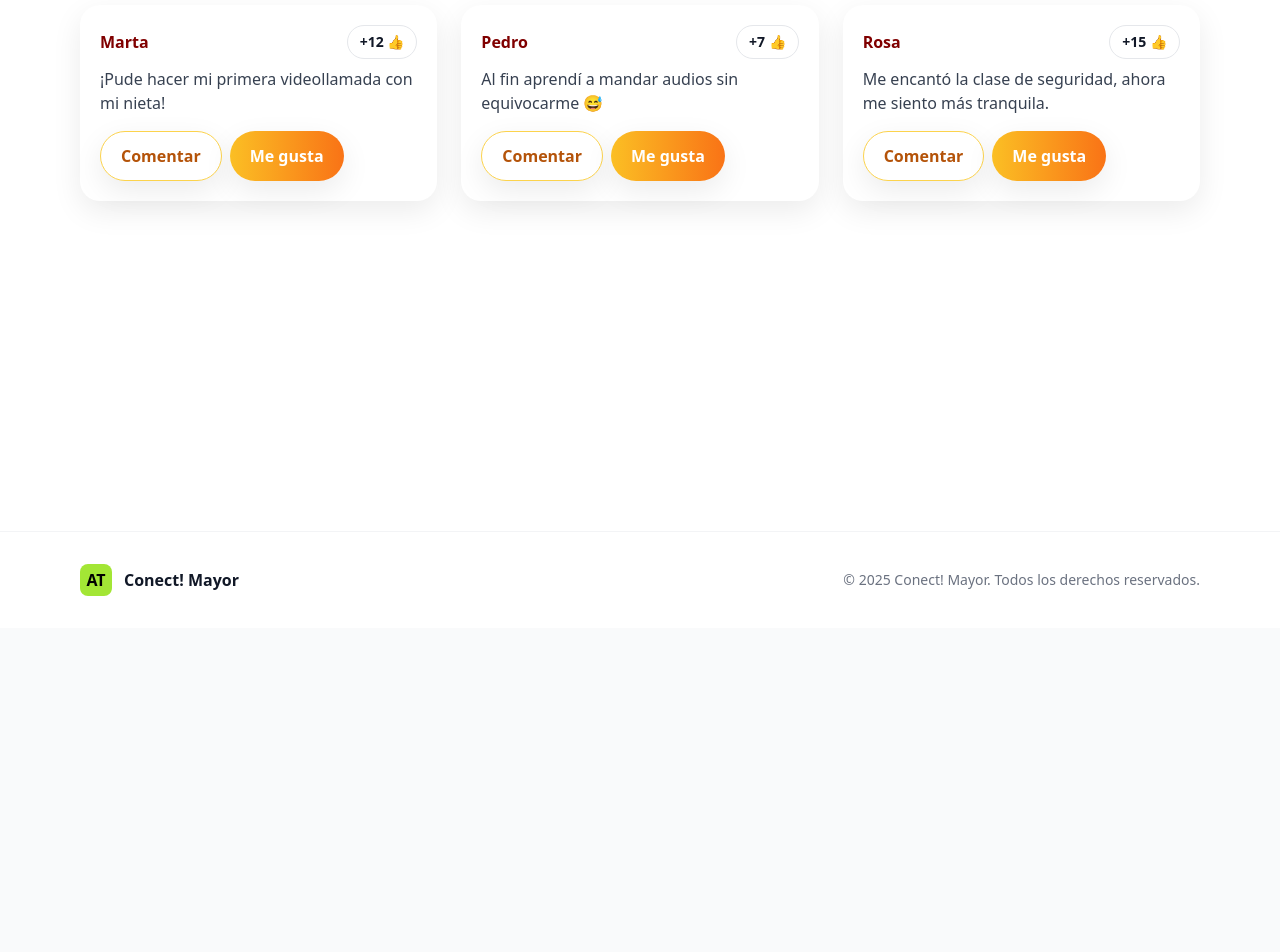
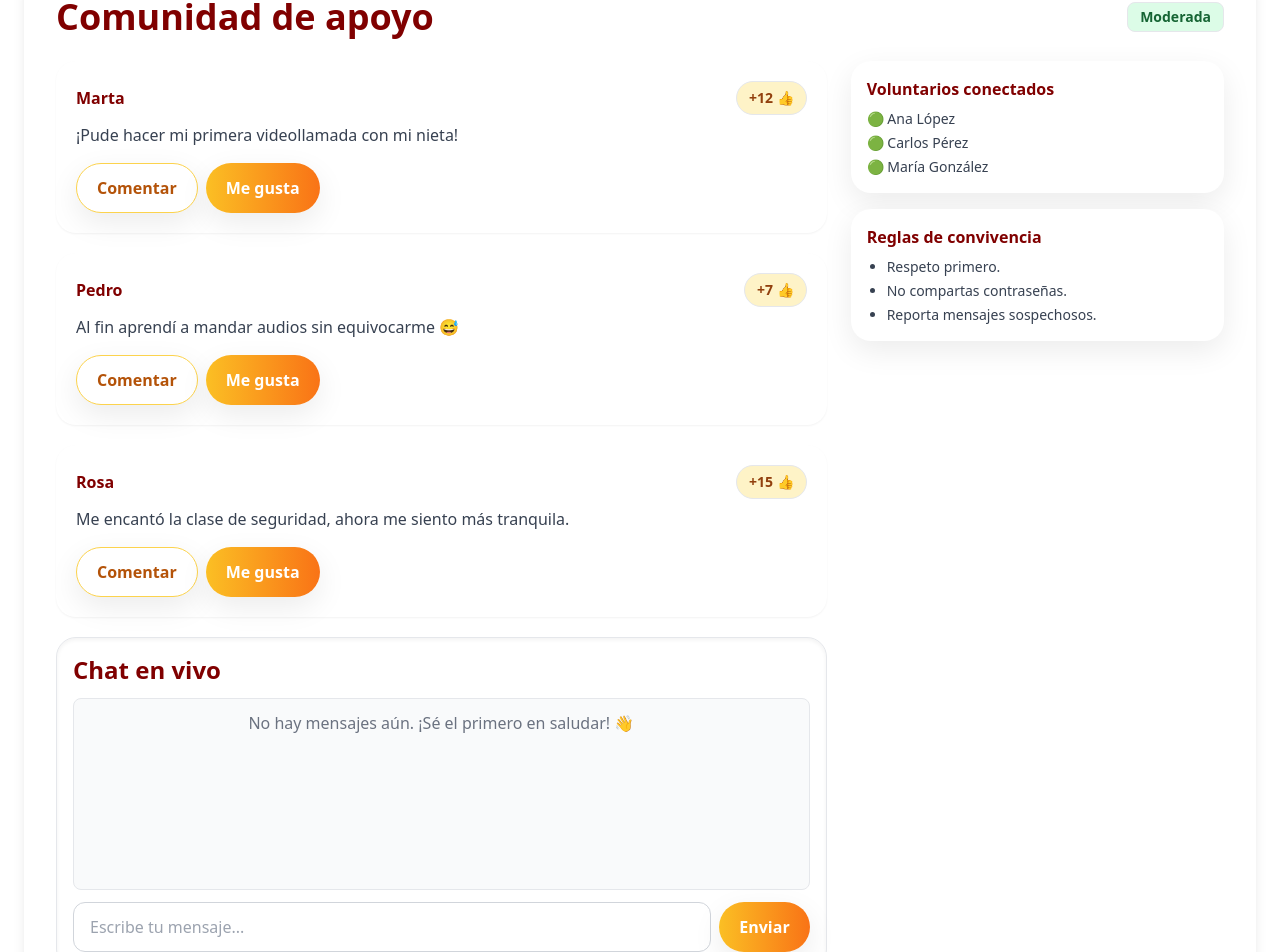
Before and after one commit to Shadol33-123/vite-react-tata, a React (Vite) app: page /comunidad in a window 1280 px wide. Shown: the part 172-1124 px from the top of the page. Before the commit the page ends 800 px from the top, so only its background shows below. Built offline with nearby package versions, Linux system fonts and the light colour scheme.

Commit message:
Actualización del proyecto Ayuda Tata

```diff
--- a/package.json
+++ b/package.json
@@ -10,6 +10,7 @@
     "preview": "vite preview"
   },
   "dependencies": {
+    "lucide-react": "^0.542.0",
     "react": "^18.3.1",
     "react-dom": "^18.3.1",
     "react-router-dom": "^6.30.1"
--- a/src/components/Community.jsx
+++ /dev/null
@@ -1,28 +0,0 @@
-const posts = [
-  { id: 1, author: "Marta", text: "¡Pude hacer mi primera videollamada con mi nieta!", likes: 12 },
-  { id: 2, author: "Pedro", text: "Al fin aprendí a mandar audios sin equivocarme 😅", likes: 7 },
-  { id: 3, author: "Rosa", text: "Me encantó la clase de seguridad, ahora me siento más tranquila.", likes: 15 },
-]
-
-export default function Community() {
-  return (
-    <div>
-      <h2 className="section-title mb-6">Comunidad</h2>
-      <div className="grid md:grid-cols-3 gap-6">
-        {posts.map(p => (
-          <article key={p.id} className="card p-5">
-            <div className="flex items-center justify-between">
-              <h3 className="font-semibold text-brand">{p.author}</h3>
-              <span className="pill">+{p.likes} 👍</span>
-            </div>
-            <p className="mt-2 text-gray-700">{p.text}</p>
-            <div className="mt-4 flex gap-2">
-              <button className="btn btn-ghost">Comentar</button>
-              <button className="btn btn-primary">Me gusta</button>
-            </div>
-          </article>
-        ))}
-      </div>
-    </div>
-  )
-}
--- a/src/components/Navbar.jsx
+++ b/src/components/Navbar.jsx
@@ -1,4 +1,5 @@
-import { NavLink, Link } from 'react-router-dom'
+import { NavLink, Link } from 'react-router-dom';
+import { User } from 'lucide-react'; // Icono minimalista
 
 export default function Navbar() {
   const items = [
@@ -6,15 +7,20 @@ export default function Navbar() {
     { to: '/lecciones', label: 'Lecciones' },
     { to: '/comunidad', label: 'Comunidad' },
     { to: '/ranking', label: 'Ranking' },
-  ]
+  ];
 
   return (
     <nav className="sticky top-0 z-50 bg-white/80 backdrop-blur-md border-b border-gray-100">
       <div className="container-x py-3 flex items-center justify-between">
+        {/* Logo */}
         <Link to="/" className="flex items-center gap-3 group" aria-label="Ir al inicio">
-          <span className="w-10 h-10 bg-lime-400 text-black font-extrabold rounded-xl grid place-items-center shadow-soft group-hover:scale-105 transition">CM</span>
+          <span className="w-10 h-10 bg-lime-400 text-black font-extrabold rounded-xl grid place-items-center shadow-soft group-hover:scale-105 transition">
+            CM
+          </span>
           <span className="text-2xl font-bold text-brand">Conect! Mayor</span>
         </Link>
+
+        {/* Navegación */}
         <div className="hidden md:flex items-center gap-1">
           {items.map((it) => (
             <NavLink
@@ -27,8 +33,20 @@ export default function Navbar() {
             </NavLink>
           ))}
         </div>
-        <Link to="/lecciones" className="btn btn-primary hidden sm:inline-flex">Comenzar</Link>
+
+        {/* Botón Comenzar y Perfil */}
+        <div className="flex items-center gap-4">
+          <Link to="/lecciones" className="btn btn-primary hidden sm:inline-flex">
+            Comenzar
+          </Link>
+
+          {/* Perfil */}
+          <div className="flex items-center gap-2 bg-gray-100 px-3 py-1 rounded-full shadow-sm cursor-pointer hover:bg-gray-200 transition">
+            <User size={20} className="text-gray-700" />
+            <span className="text-gray-700 font-medium text-sm">matias</span>
+          </div>
+        </div>
       </div>
     </nav>
-  )
+  );
 }
--- a/src/pages/Community.jsx
+++ b/src/pages/Community.jsx
@@ -1,28 +1,130 @@
-const posts = [
+import { useState } from "react";
+
+export default function Community() {
+  const [posts, setPosts] = useState([
     { id: 1, author: "Marta", text: "¡Pude hacer mi primera videollamada con mi nieta!", likes: 12 },
     { id: 2, author: "Pedro", text: "Al fin aprendí a mandar audios sin equivocarme 😅", likes: 7 },
     { id: 3, author: "Rosa", text: "Me encantó la clase de seguridad, ahora me siento más tranquila.", likes: 15 },
-]
+  ]);
 
-export default function Community() {
+  const [messages, setMessages] = useState([]);
+  const [input, setInput] = useState("");
+  const [helpers] = useState(["Ana López", "Carlos Pérez", "María González"]);
+
+  const handleLike = (id) => {
+    setPosts((prev) =>
+      prev.map((post) =>
+        post.id === id ? { ...post, likes: post.likes + 1 } : post
+      )
+    );
+  };
+
+  const handleSendMessage = (e) => {
+    e.preventDefault();
+    if (input.trim() === "") return;
+
+    const newMessage = { id: Date.now(), text: input, sender: "Tú" };
+    setMessages([...messages, newMessage]);
+    setInput("");
+  };
+
   return (
-    <section className="container-x py-10">
-      <h1 className="section-title mb-6">Comunidad</h1>
+    <section className="px-4 sm:px-6 py-12 md:py-16">
+      <div className="container card p-6 md:p-8 shadow-lg rounded-2xl bg-white">
+        {/* Encabezado */}
+        <div className="flex items-center justify-between mb-6">
+          <h2 className="section-title">Comunidad de apoyo</h2>
+          <span className="pill bg-green-100 text-green-800 px-3 py-1 rounded-lg">
+            Moderada
+          </span>
+        </div>
+
         <div className="grid md:grid-cols-3 gap-6">
-        {posts.map(p => (
-          <article key={p.id} className="card p-5">
+          {/* Publicaciones */}
+          <div className="md:col-span-2 space-y-5">
+            {posts.map((p) => (
+              <article key={p.id} className="card p-5 shadow-sm">
                 <div className="flex items-center justify-between">
                   <h3 className="font-semibold text-brand">{p.author}</h3>
-              <span className="pill">+{p.likes} 👍</span>
+                  <span className="pill bg-amber-100 text-amber-800">+{p.likes} 👍</span>
                 </div>
                 <p className="mt-2 text-gray-700">{p.text}</p>
                 <div className="mt-4 flex gap-2">
                   <button className="btn btn-ghost">Comentar</button>
-              <button className="btn btn-primary">Me gusta</button>
+                  <button
+                    onClick={() => handleLike(p.id)}
+                    className="btn btn-primary"
+                  >
+                    Me gusta
+                  </button>
                 </div>
               </article>
             ))}
+
+            {/* Chat */}
+            <div className="card p-4 mt-6 shadow-inner border">
+              <h3 className="sub-title mb-3">Chat en vivo</h3>
+              <div className="h-48 overflow-y-auto space-y-3 bg-gray-50 rounded-lg p-3 border">
+                {messages.length === 0 ? (
+                  <p className="text-gray-500 text-center">No hay mensajes aún. ¡Sé el primero en saludar! 👋</p>
+                ) : (
+                  messages.map((msg) => (
+                    <div
+                      key={msg.id}
+                      className={`p-3 rounded-lg max-w-[80%] ${
+                        msg.sender === "Tú"
+                          ? "bg-amber-100 ml-auto text-right"
+                          : "bg-gray-200"
+                      }`}
+                    >
+                      <p className="text-sm font-semibold">{msg.sender}</p>
+                      <p>{msg.text}</p>
+                    </div>
+                  ))
+                )}
+              </div>
+              <form onSubmit={handleSendMessage} className="mt-3 flex gap-2">
+                <input
+                  type="text"
+                  value={input}
+                  onChange={(e) => setInput(e.target.value)}
+                  placeholder="Escribe tu mensaje..."
+                  className="flex-1 rounded-xl px-4 py-3 border border-gray-300 focus:outline-none focus:ring-2 focus:ring-amber-400"
+                  required
+                />
+                <button type="submit" className="btn btn-primary">
+                  Enviar
+                </button>
+              </form>
+            </div>
+          </div>
+
+          {/* Barra lateral */}
+          <aside className="space-y-4">
+            {/* Voluntarios */}
+            <div className="card p-4">
+              <h4 className="font-bold text-[#800000] mb-2">Voluntarios conectados</h4>
+              <ul className="space-y-1 text-gray-700">
+                {helpers.map((helper, index) => (
+                  <li key={index} className="flex items-center gap-2 text-sm">
+                    🟢 {helper}
+                  </li>
+                ))}
+              </ul>
+            </div>
+
+            {/* Reglas */}
+            <div className="card p-4">
+              <h4 className="font-bold text-[#800000] mb-2">Reglas de convivencia</h4>
+              <ul className="list-disc pl-5 text-gray-700 text-sm space-y-1">
+                <li>Respeto primero.</li>
+                <li>No compartas contraseñas.</li>
+                <li>Reporta mensajes sospechosos.</li>
+              </ul>
+            </div>
+          </aside>
+        </div>
       </div>
     </section>
-  )
+  );
 }
```
Also changed, not shown: src/assets/logo.txt (deleted), 1 other file (tests, documents, lock files or other folders). Lines whose indentation alone changed are shown as unchanged.
